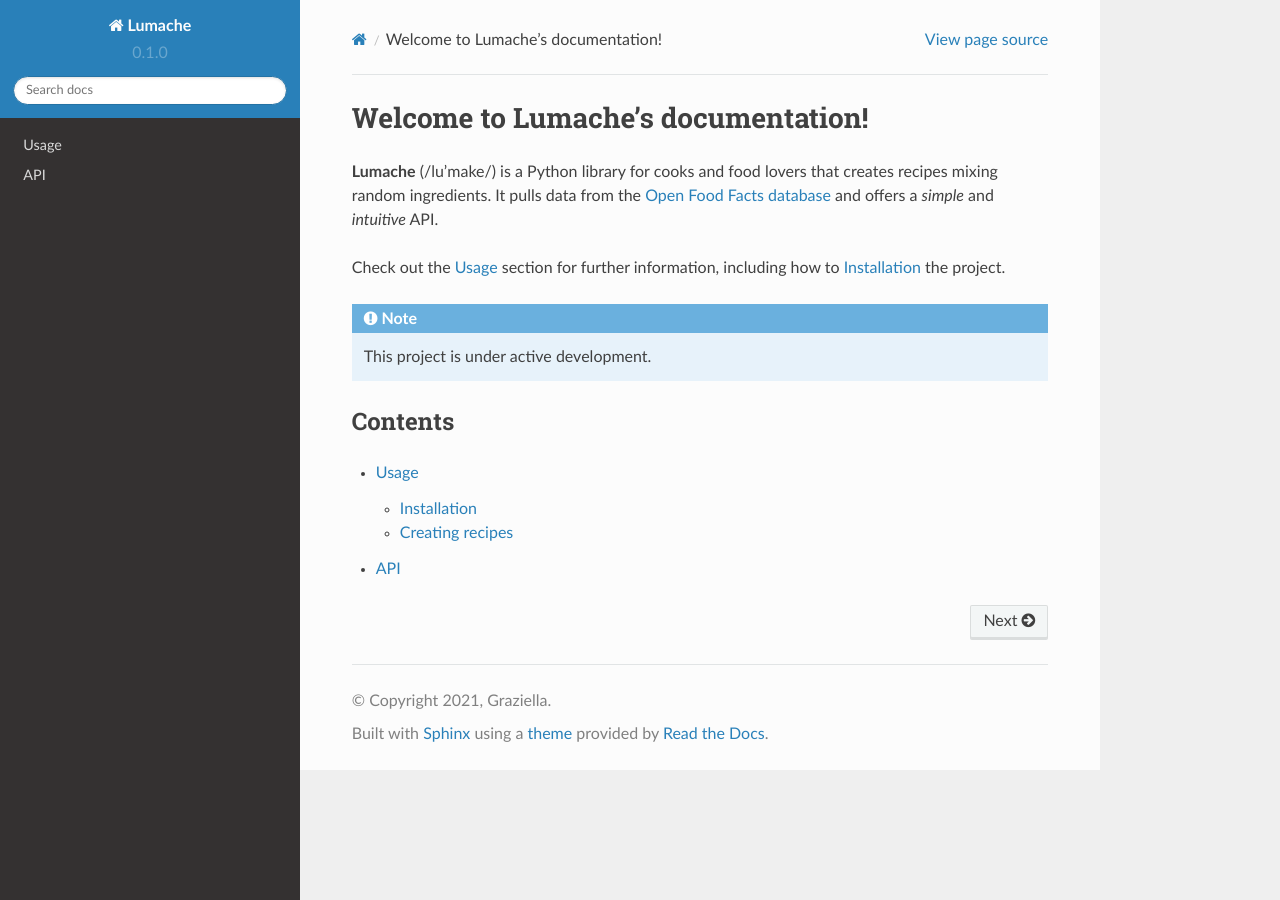
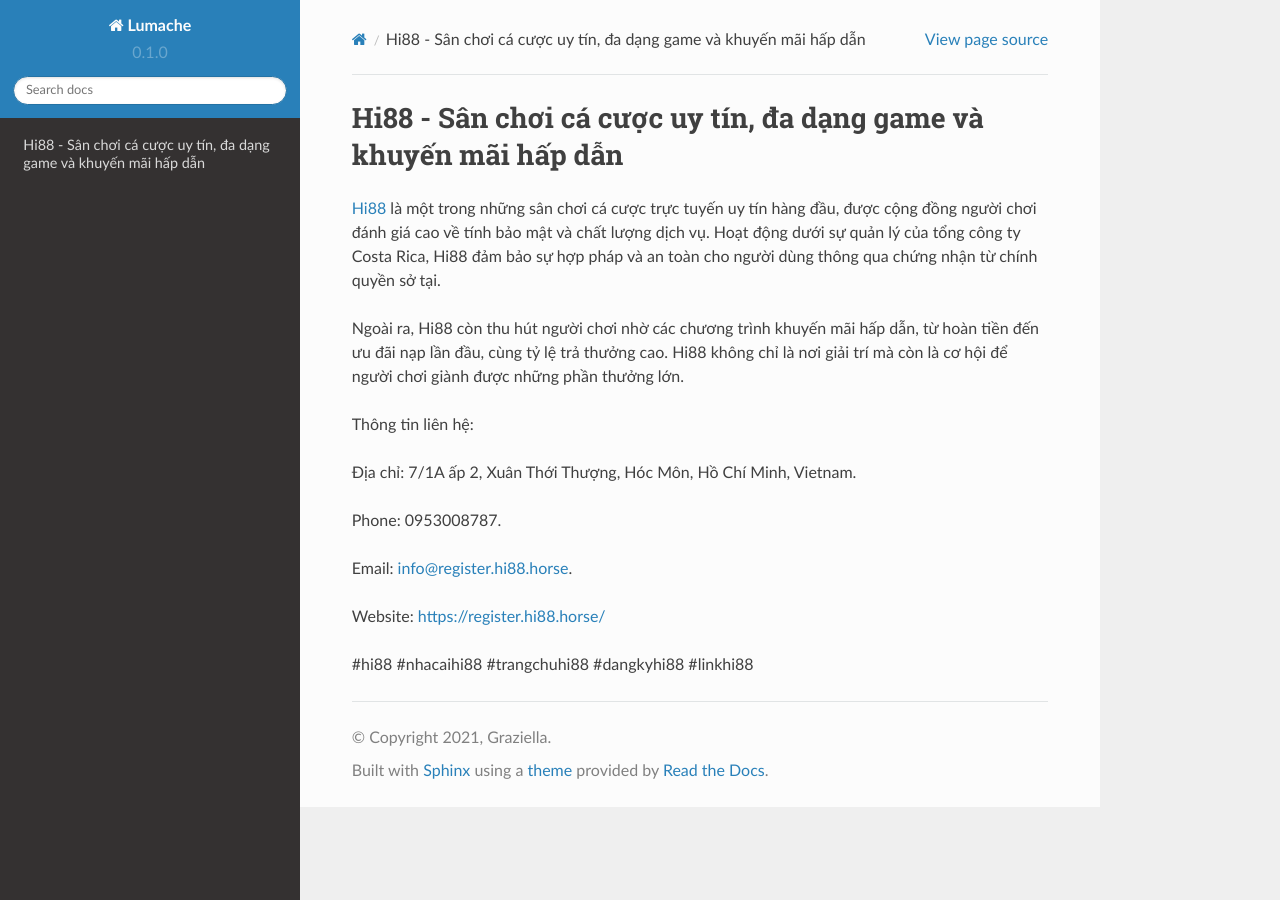
Before and after one commit to luongchanvien962/registerhi88horse, a Sphinx documentation site: the page built from docs/source/index.rst, in a window 1280 px wide. Built offline with Sphinx 7.4.7 and the Read the Docs theme 2.0.0, drawn with Linux system fonts in a browser that asks for light colours.

Commit message:
Update index.rst

```diff
--- a/docs/source/index.rst
+++ b/docs/source/index.rst
@@ -1,22 +1,18 @@
-Welcome to Lumache's documentation!
+Hi88 - Sân chơi cá cược uy tín, đa dạng game và khuyến mãi hấp dẫn
 ===================================
 
-**Lumache** (/lu'make/) is a Python library for cooks and food lovers
-that creates recipes mixing random ingredients.
-It pulls data from the `Open Food Facts database <https://world.openfoodfacts.org/>`_
-and offers a *simple* and *intuitive* API.
+`Hi88 <https://register.hi88.horse/>`_ là một trong những sân chơi cá cược trực tuyến uy tín hàng đầu, được cộng đồng người chơi đánh giá cao về tính bảo mật và chất lượng dịch vụ. Hoạt động dưới sự quản lý của tổng công ty Costa Rica, Hi88 đảm bảo sự hợp pháp và an toàn cho người dùng thông qua chứng nhận từ chính quyền sở tại.
 
-Check out the :doc:`usage` section for further information, including
-how to :ref:`installation` the project.
+Ngoài ra, Hi88 còn thu hút người chơi nhờ các chương trình khuyến mãi hấp dẫn, từ hoàn tiền đến ưu đãi nạp lần đầu, cùng tỷ lệ trả thưởng cao. Hi88 không chỉ là nơi giải trí mà còn là cơ hội để người chơi giành được những phần thưởng lớn.
 
-.. note::
+Thông tin liên hệ:
 
-   This project is under active development.
+Địa chỉ: 7/1A ấp 2, Xuân Thới Thượng, Hóc Môn, Hồ Chí Minh, Vietnam.
 
-Contents
---------
+Phone: 0953008787.
 
-.. toctree::
+Email: info@register.hi88.horse.
 
-   usage
-   api
+Website: https://register.hi88.horse/
+
+#hi88 #nhacaihi88 #trangchuhi88 #dangkyhi88 #linkhi88
```
